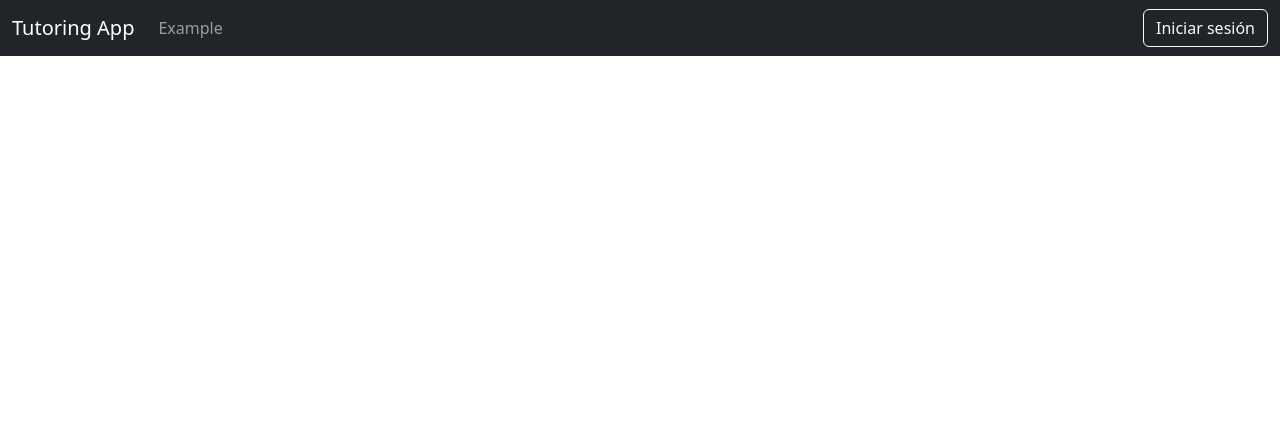
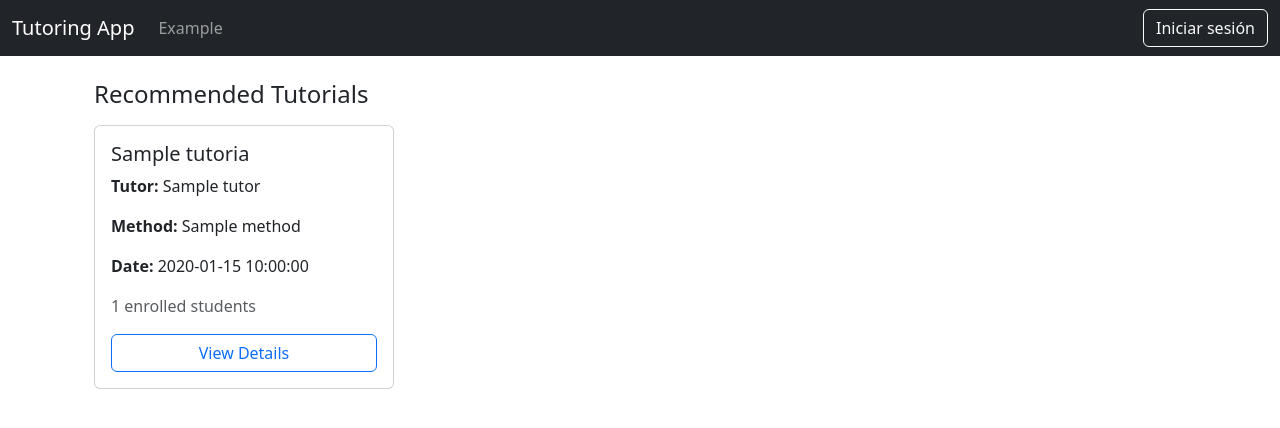
Before and after one commit to dsalazar-lectures/CI0136-I2025-final-project, a Flask app: template app/templates/home.html in a window 1280 px wide. Shown: the top 428 px of the page. Run offline with Flask 3, Linux system fonts and the light colour scheme; the template is opened without the code that fills it: most values are stand-ins (such as "Sample title", 1, 10 or a date in 2020).

Commit message:
Home implementation of TutorialRecomendations

```diff
--- a/app/templates/home.html
+++ b/app/templates/home.html
@@ -1,8 +1,32 @@
 {% extends 'base.html' %}
-
 {% include 'navbar.html' %}
 
 {% block content %}
-
-
+<div class="container my-4">
+    {% if tutorias %}
+        <h4 class="mb-3">Recommended Tutorials</h4>
+        <div class="d-flex flex-row overflow-auto gap-3 pb-3">
+            {% for tutoria in tutorias %}
+                <div class="card" style="min-width: 300px; flex: 0 0 auto;">
+                    <div class="card-body">
+                        <h5 class="card-title">{{ tutoria.title }}</h5>
+                        <div class="card-text">
+                            <p><strong>Tutor:</strong> {{ tutoria.tutor }}</p>
+                            <p><strong>Method:</strong> {{ tutoria.method }}</p>
+                            <p><strong>Date:</strong> {{ tutoria.date }}</p>
+                            <p class="text-muted">
+                                {{ tutoria.student_list|length }} enrolled students
+                            </p>
+                        </div>
+                        <div class="d-grid gap-2">
+                            <a href="{{ url_for('tutorial.getTutoriaById', id=tutoria.id) }}" class="btn btn-outline-primary">
+                                View Details
+                            </a>
+                        </div>
+                    </div>
+                </div>
+            {% endfor %}
+        </div>
+    {% endif %}
+</div>
 {% endblock %}
```
Also changed, not shown: app/controllers/home.py (+14 -0 lines).
